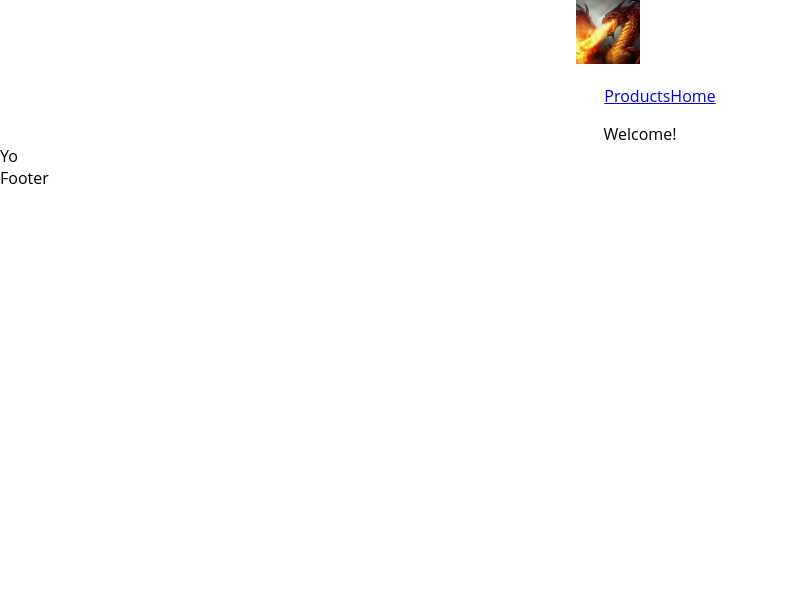
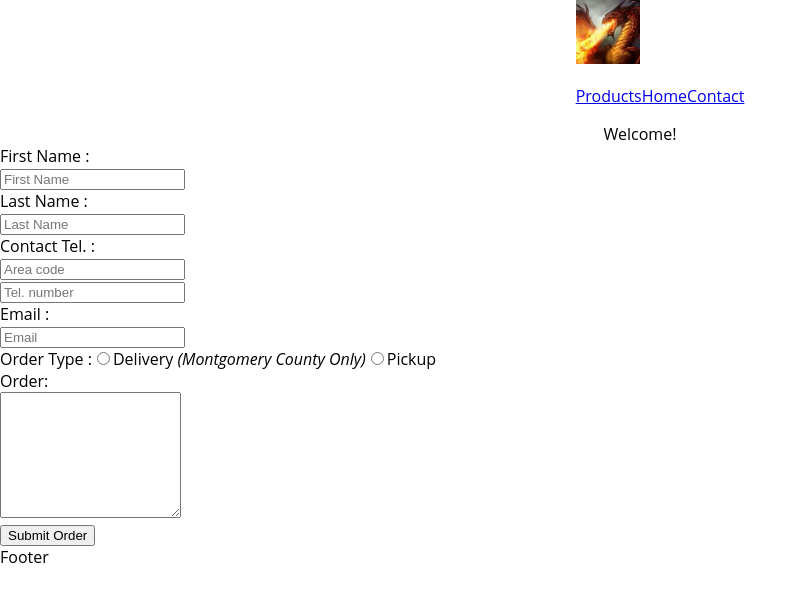
Before and after one commit to sfotxl/dragonslairreactapp, a React (Create React App) app: page /contact in a window 1280 px wide. Shown: the top 602 px of the page, without its empty margins (0-807 px from the left). Built offline with nearby package versions, Linux system fonts and the light colour scheme; a web font is replaced by a local one.

Commit message:
Adds contact form and validation
Also makes slight changes to contact page and header for easier debugging/review

```diff
--- a/src/components/ContactForm.js
+++ b/src/components/ContactForm.js
@@ -1,17 +1,164 @@
-import { useState } from 'react';
+import { Button, Label, Col, FormGroup } from 'reactstrap';
+import { Formik, Field, Form, ErrorMessage } from 'formik';
+import { validationSchema } from '../utils/validateContactForm';
 
 const ContactForm = () => {
-    const [inputValue, updateInputValue] = useState('');
+    const handleSubmit = (values) => {
+        // TODO: Send values to server
+        console.log('form values:', values);
+        console.log('in JSON format:', JSON.stringify(values));
+    };
 
-    const handleChange = (e) => {
-        console.log(e.target.value);
-        updateInputValue(e.target.value);
-    }
+    const renderError = (message) => {
+        return <p className='help is-danger'>{message}</p>;
+    };
 
     return (
-        <form>
-            <input value={inputValue} onChange={handleChange}/>
-        </form>
+        <Formik
+            initialValues={{
+                firstName: '',
+                lastName: '',
+                areaCode: '',
+                telNum: '',
+                email: '',
+                order: ''
+            }}
+            validationSchema={validationSchema}
+            onSubmit={(values) => {
+                console.log(values);
+            }}
+        >
+            {({ errors, touched }) => (
+                <Form>
+                    <FormGroup row>
+                        <Label htmlFor='firstName' md='2'>
+                            First Name :
+                        </Label>
+                        <Col md='10'>
+                            <Field
+                                name='firstName'
+                                id='firstName'
+                                placeholder='First Name'
+                                className='form-control'
+                            />
+                            <ErrorMessage
+                                name='firstName'
+                                render={renderError}
+                            />
+                        </Col>
+                    </FormGroup>
+                    <FormGroup row>
+                        <Label htmlFor='lastName' md='2'>
+                            Last Name :
+                        </Label>
+                        <Col md='10'>
+                            <Field
+                                name='lastName'
+                                id='lastName'
+                                placeholder='Last Name'
+                                className='form-control'
+                            />
+                            <ErrorMessage
+                                name='lastName'
+                                render={renderError}
+                            />
+                        </Col>
+                    </FormGroup>
+                    <FormGroup row>
+                        <Label htmlFor='areaCode' md='2'>
+                            Contact Tel. :
+                        </Label>
+                        <Col xs='5' md='3'>
+                            <Field
+                                name='areaCode'
+                                id='areaCode'
+                                type='tel'
+                                placeholder='Area code'
+                                className='form-control'
+                            />
+                            <ErrorMessage
+                                name='areaCode'
+                                render={renderError}
+                            />
+                        </Col>
+                        <Col xs='7'>
+                            <Field
+                                name='telNum'
+                                id='telNum'
+                                min='0'
+                                type='tel'
+                                placeholder='Tel. number'
+                                className='form-control'
+                            />
+                            <ErrorMessage name='telNum' render={renderError} />
+                        </Col>
+                    </FormGroup>
+                    <FormGroup row>
+                        <Label htmlFor='email' md='2'>
+                            Email :
+                        </Label>
+                        <Col md='10'>
+                            <Field
+                                name='email'
+                                id='email'
+                                placeholder='Email'
+                                type='email'
+                                className='form-control'
+                            />
+                            <ErrorMessage name='email' render={renderError} />
+                        </Col>
+                    </FormGroup>
+                    <FormGroup row>
+                        <Label htmlFor='orderType'>Order Type :</Label>
+                        <label>
+                            <Field
+                                type='radio'
+                                id='delivery'
+                                name='orderType'
+                                value='delivery'
+                            />
+                            Delivery <em>(Montgomery County Only)</em>
+                        </label>
+                        <label>
+                            <Field
+                                type='radio'
+                                id='pickup'
+                                name='orderType'
+                                value='pickup'
+                            />
+                            Pickup
+                        </label>
+                    </FormGroup>
+                    <ErrorMessage name='orderType' render={renderError} />
+                    <FormGroup row>
+                        <Label htmlFor='order' md='2'>
+                            Order:{' '}
+                        </Label>
+                        <Col md='10'>
+                            <Field
+                                name='order'
+                                id='order'
+                                as='textarea'
+                                rows='8'
+                                className='form-control'
+                            />
+                        </Col>
+                    </FormGroup>
+                    <ErrorMessage name='order' render={renderError} />
+                    <FormGroup row>
+                        <Col md={{ size: 10, offset: 2 }}>
+                            <Button
+                                type='submit'
+                                color='danger'
+                                className='button'
+                            >
+                                Submit Order
+                            </Button>
+                        </Col>
+                    </FormGroup>
+                </Form>
+            )}
+        </Formik>
     );
 };
 
--- a/src/components/Header.js
+++ b/src/components/Header.js
@@ -16,6 +16,9 @@ const Header = () => {
           </NavLink>
           <NavLink to='/'>
             <i className='fa fa-dragon fa-lg'/>Home
+          </NavLink>
+          <NavLink to='/contact'>
+              Contact
           </NavLink>
       </Nav>
     </Navbar>
--- a/src/pages/ContactPage.js
+++ b/src/pages/ContactPage.js
@@ -1,7 +1,7 @@
+import ContactForm from '../components/ContactForm'
+
 const ContactPage = () => {
-    return (
-        <div>Yo</div>
-    );
-};
+    return <ContactForm />
+}
 
-export default ContactPage;
+export default ContactPage
--- /dev/null
+++ b/src/utils/validateContactForm.js
@@ -0,0 +1,41 @@
+import * as Yup from 'yup';
+
+// Repeated error messages
+const REQUIRED_ERROR = 'Required';
+const NUMBER_ERROR = 'Must be a number';
+const LENGTH_ERROR = (len) => `Must be exactly ${len} digits`;
+
+export const validationSchema = Yup.object().shape({
+    firstName: Yup.string()
+        .min(2, 'Too Short!')
+        .max(50, 'Too Long!')
+        .required(REQUIRED_ERROR),
+    lastName: Yup.string()
+        .min(2, 'Too Short!')
+        .max(50, 'Too Long!')
+        .required(REQUIRED_ERROR),
+    areaCode: Yup.number()
+        .typeError(NUMBER_ERROR)
+        .test('len', LENGTH_ERROR(3), (val) => {
+            if (typeof val !== 'undefined') {
+                return val.toString().length === 3;
+            }
+            return true;
+        })
+        .required(REQUIRED_ERROR),
+    telNum: Yup.number()
+        .typeError(NUMBER_ERROR)
+        .test('len', LENGTH_ERROR(7), (val) => {
+            if (typeof val !== 'undefined') {
+                return val.toString().length === 7;
+            }
+            return true;
+        })
+        .required(REQUIRED_ERROR),
+    email: Yup.string().email('Must be a valid email').required(REQUIRED_ERROR),
+    orderType: Yup.string().required(REQUIRED_ERROR),
+    order: Yup.string()
+        .min(3, 'Too Short')
+        .max(250, 'Too Long!')
+        .required(REQUIRED_ERROR)
+});
```
